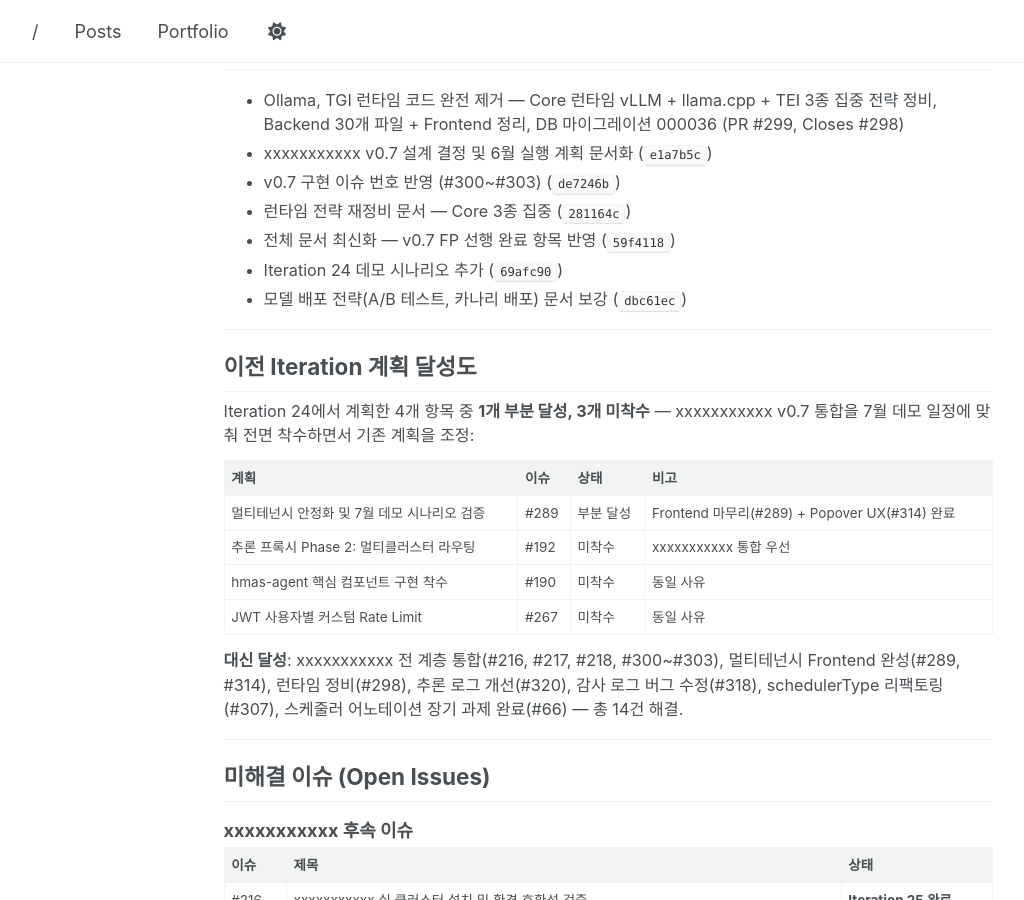
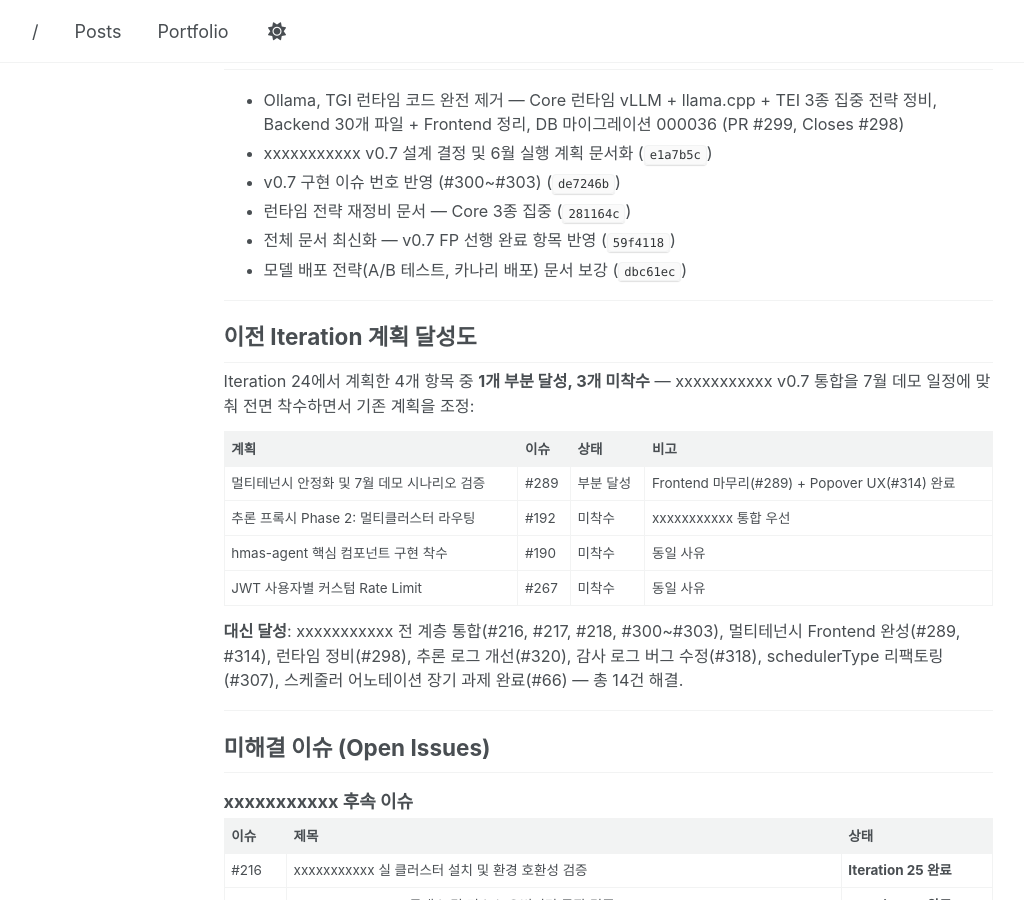
Before and after one commit to parameterfreak/parameterfreak.github.io, a Jekyll site: the page built from _posts/2026-06-07-h-mas-weekly-release-notes.md, in a window 1280 px wide and 900 px high, scrolled down 5702 px. Shown: the whole window, without its empty margins (58-1082 px from the left). Built offline with Jekyll 4.4.1, drawn with Linux system fonts in a browser that asks for light colours; a script that is not in the unit is left out.

Commit message:
Remove Iteration 24 demo scenario entry from weekly release notes

```diff
--- a/_posts/2026-06-07-h-mas-weekly-release-notes.md
+++ b/_posts/2026-06-07-h-mas-weekly-release-notes.md
@@ -237,7 +237,6 @@
 - v0.7 구현 이슈 번호 반영 (#300~#303) (`de7246b`)
 - 런타임 전략 재정비 문서 — Core 3종 집중 (`281164c`)
 - 전체 문서 최신화 — v0.7 FP 선행 완료 항목 반영 (`59f4118`)
-- Iteration 24 데모 시나리오 추가 (`69afc90`)
 - 모델 배포 전략(A/B 테스트, 카나리 배포) 문서 보강 (`dbc61ec`)
 
 ---
```
